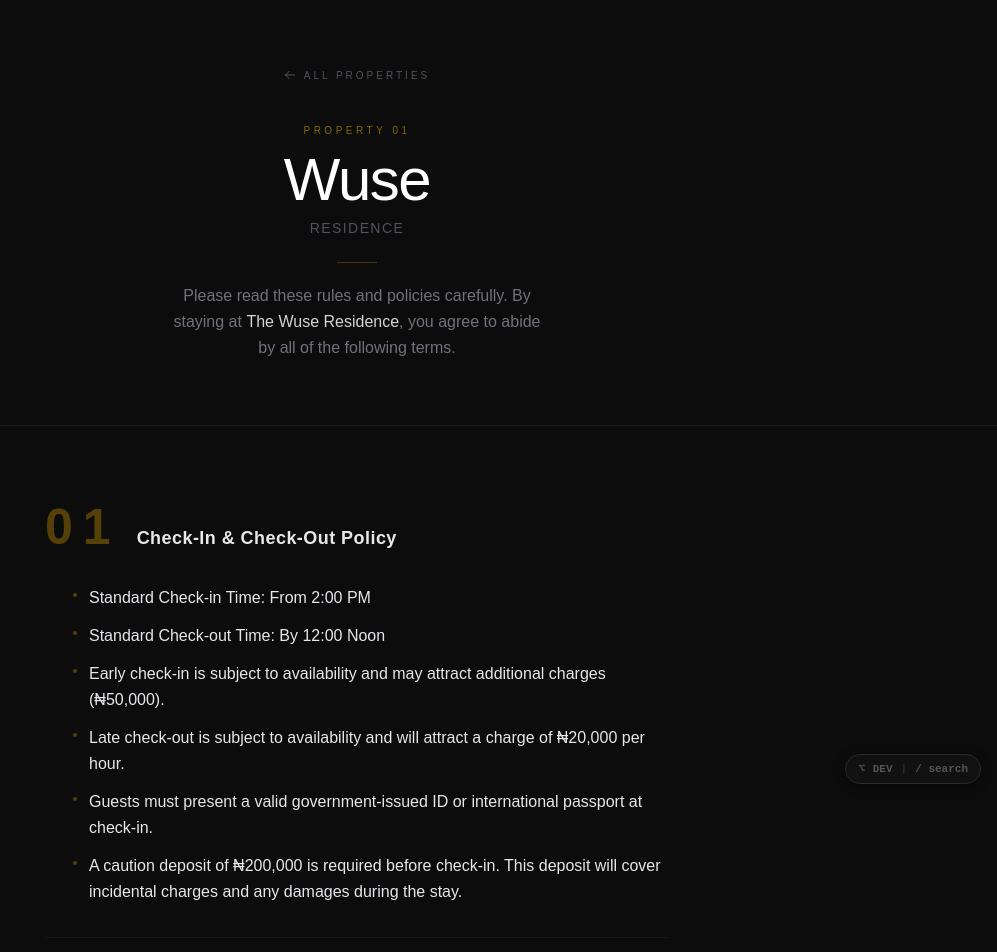
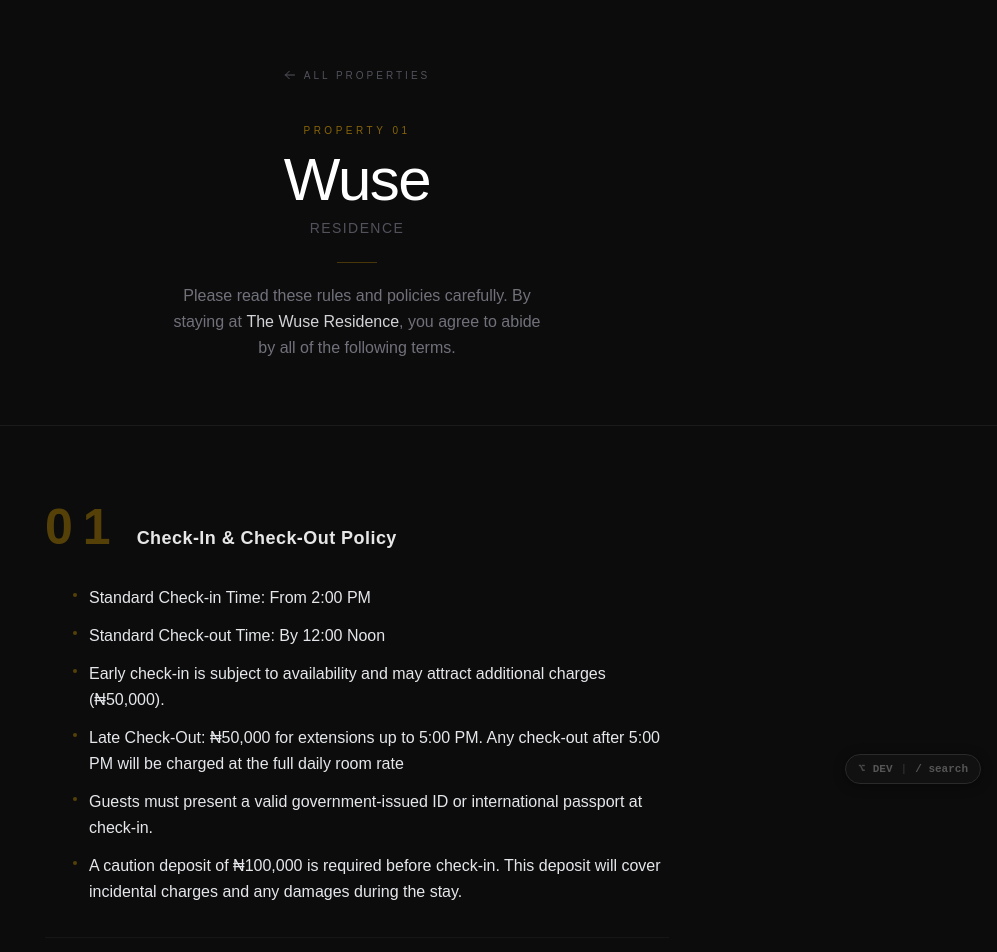
Before and after one commit to casalavorolimitedIT/Guest-policies, a Next.js app: page /wuse-residence in a window 1280 px wide. Shown: the top 952 px of the page, without its empty margins (283-1280 px from the left). Built offline with nearby package versions, Linux system fonts and the light colour scheme.

Commit message:
Update check-out charges and caution deposit amounts

```diff
--- a/app/wuse-residence/page.tsx
+++ b/app/wuse-residence/page.tsx
@@ -8,9 +8,9 @@ const sections = [
       "Standard Check-in Time: From 2:00 PM",
       "Standard Check-out Time: By 12:00 Noon",
       "Early check-in is subject to availability and may attract additional charges (₦50,000).",
-      "Late check-out is subject to availability and will attract a charge of ₦20,000 per hour.",
+      "Late Check-Out: ₦50,000 for extensions up to 5:00 PM. Any check-out after 5:00 PM will be charged at the full daily room rate",
       "Guests must present a valid government-issued ID or international passport at check-in.",
-      "A caution deposit of ₦200,000 is required before check-in. This deposit will cover incidental charges and any damages during the stay.",
+      "A caution deposit of ₦100,000 is required before check-in. This deposit will cover incidental charges and any damages during the stay.",
     ],
   },
   {
```
